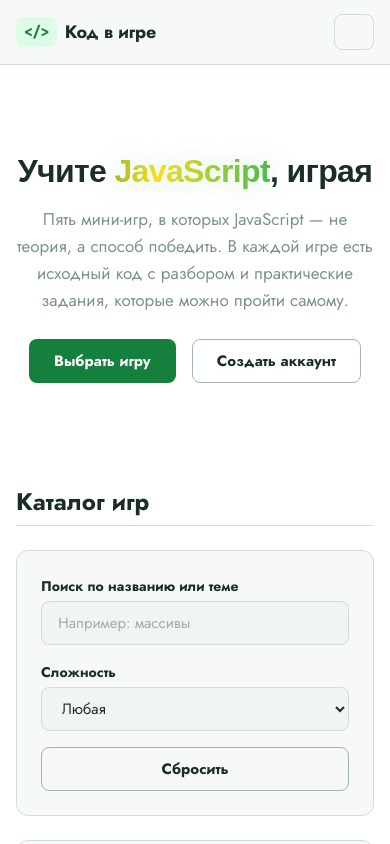
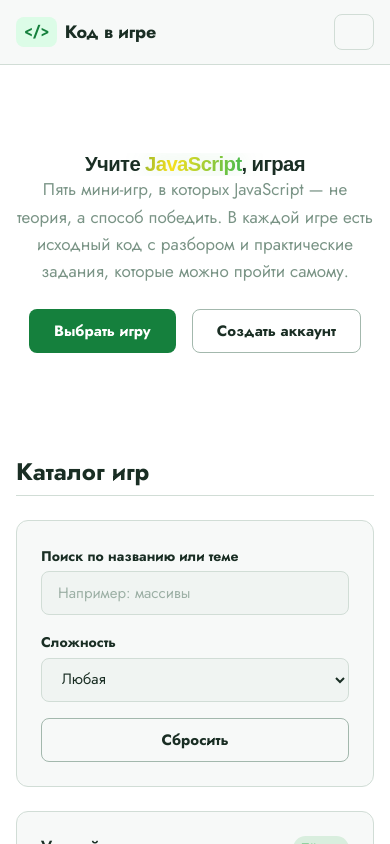
Before and after one commit to caucasmun/code, a React (Vite) app: page /#/ in a window 390 px wide. Shown: the top 844 px of the page. Built offline with nearby package versions, Linux system fonts and the light colour scheme.

Commit message:
Responsive hero title

```diff
--- a/src/styles/pages.css
+++ b/src/styles/pages.css
@@ -15,15 +15,35 @@
 .hero-title {
   font-family: "Futura PT", "Futura", "Century Gothic", sans-serif;
   font-weight: 700;
-  font-size: clamp(2rem, 6vw, 4rem);
+  font-size: clamp(1.25rem, 5.5vw, 4rem);
   line-height: 1.15;
   letter-spacing: -0.02em;
   color: var(--text-primary);
-  margin: 0 0 var(--space-md);
-  text-wrap: balance;
+  margin: 0;
+  white-space: nowrap;
+  overflow: hidden;
+  text-overflow: clip;
+}
+
+@media (max-width: 480px) {
+  .hero-title {
+    font-size: clamp(1.1rem, 5.2vw, 1.5rem);
+    letter-spacing: -0.03em;
+  }
+}
+
+@media (min-width: 768px) {
+  .hero-title {
+    white-space: normal;
+    overflow: visible;
+    font-size: clamp(2rem, 6vw, 4rem);
+    letter-spacing: -0.02em;
+    text-wrap: balance;
+  }
 }
 
 .hero-title__accent {
+  white-space: nowrap;
   display: inline-block;
   background-image: linear-gradient(
     100deg,
```
